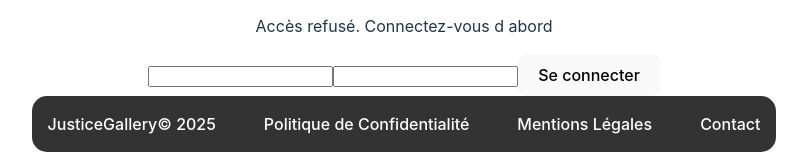
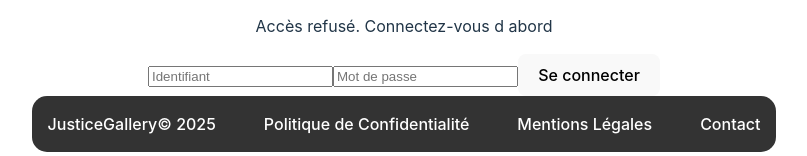
Before and after one commit to Zenkai92/Exam-React, a React (Vite) app: page / in a window 1280 px wide. Shown: the part 374-530 px from the top of the page, without its empty margins (236-1043 px from the left). Built offline with nearby package versions, Linux system fonts and the light colour scheme.

Commit message:
Ajout de placeholders pour les champs de connexion et création du fichier Vercel.json pour la gestion des redirections

```diff
--- a/src/auth/LogInOut.jsx
+++ b/src/auth/LogInOut.jsx
@@ -12,8 +12,8 @@
     };
     return (
         <form onSubmit={handleSubmit}>
-            <input type="text" value={username} onChange={(e) => setUsername(e.target.value)} />
-            <input type="password" value={password} onChange={(e) => setPassword(e.target.value)} />
+            <input type="text"  placeholder="Identifiant" value={username} onChange={(e) => setUsername(e.target.value)} />
+            <input type="password" placeholder="Mot de passe" value={password} onChange={(e) => setPassword(e.target.value)} />
             <button type="submit">Se connecter</button>
         </form>
     );
```
Also changed, not shown: Vercel.json (added).
